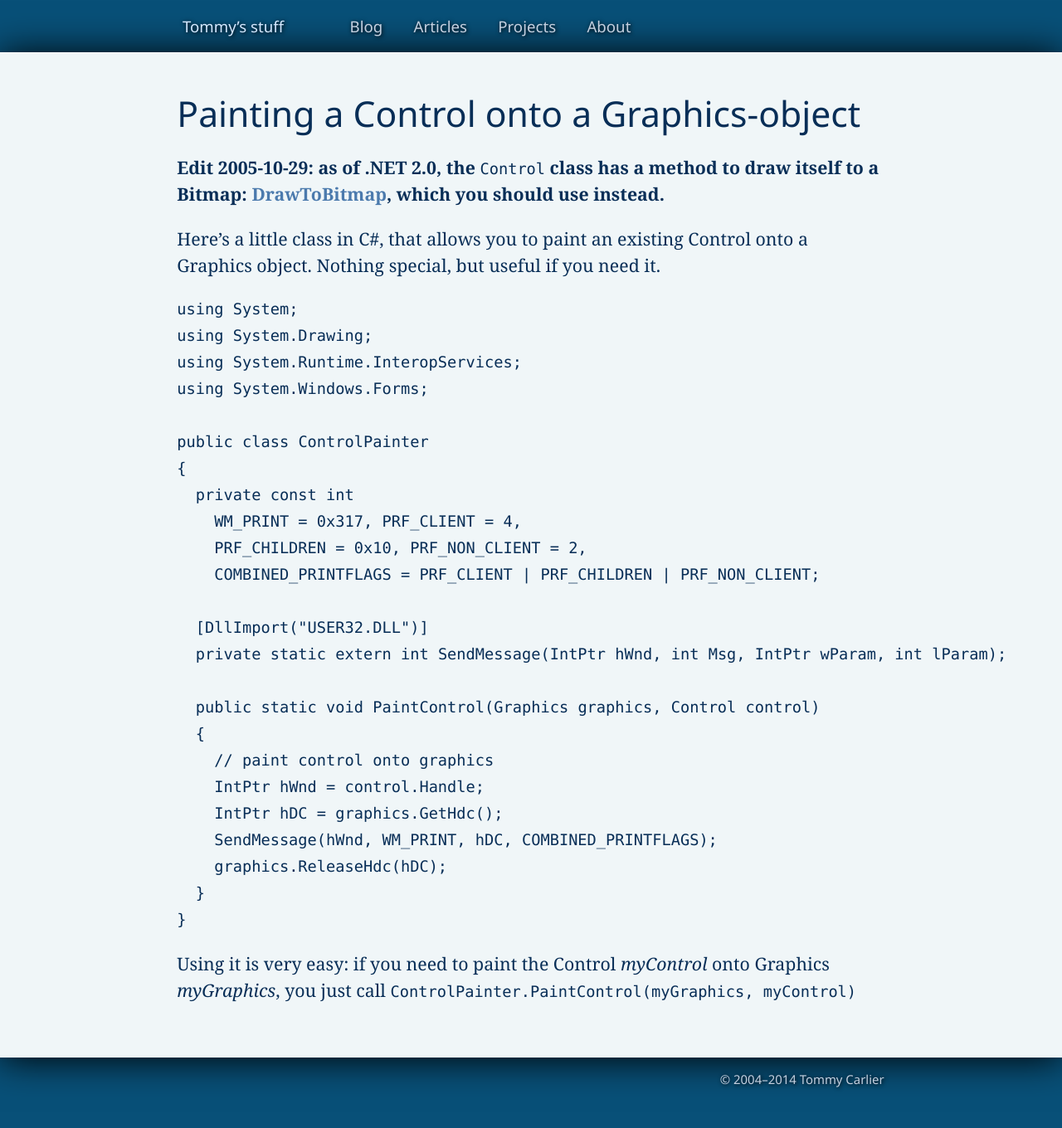
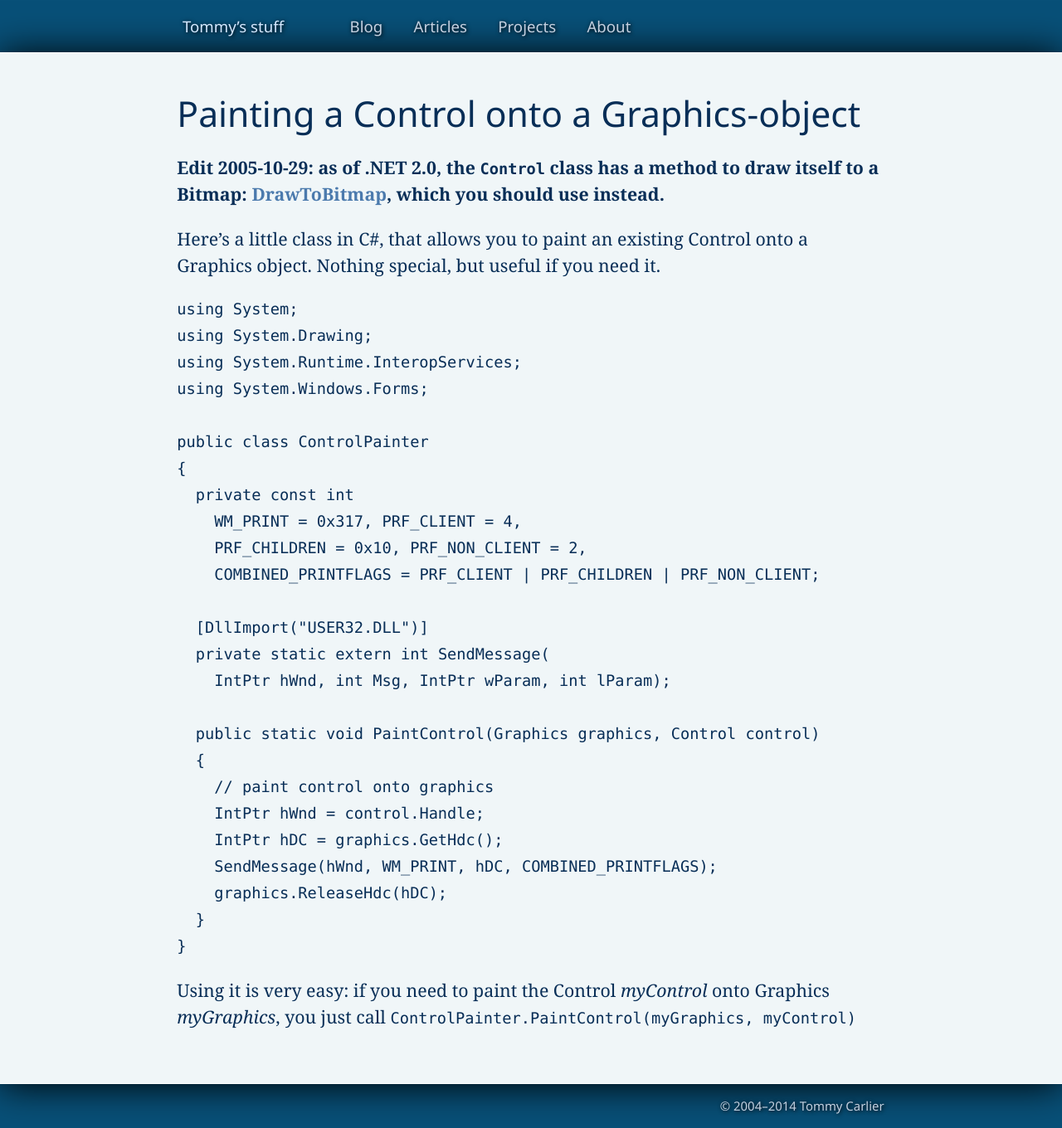
Before and after one commit to tommy-carlier/www.tcx.be, a Jekyll site: the page built from _posts/2004-12-25-painting-control-onto-graphics-object.md, in a window 1280 px wide. Shown: the whole page at 83% size. Built offline with Jekyll 4.4.1, drawn with Linux system fonts in a browser that asks for light colours; before the commit the page ends 1328 px from its top, so only the background shows below that.

Commit message:
Tweaked styling of code inside a bold span

```diff
--- a/_posts/2004-12-25-painting-control-onto-graphics-object.md
+++ b/_posts/2004-12-25-painting-control-onto-graphics-object.md
@@ -21,7 +21,8 @@
     COMBINED_PRINTFLAGS = PRF_CLIENT | PRF_CHILDREN | PRF_NON_CLIENT;
 
   [DllImport("USER32.DLL")]
-  private static extern int SendMessage(IntPtr hWnd, int Msg, IntPtr wParam, int lParam);
+  private static extern int SendMessage(
+    IntPtr hWnd, int Msg, IntPtr wParam, int lParam);
 
   public static void PaintControl(Graphics graphics, Control control)
   {
--- a/assets/site.sass
+++ b/assets/site.sass
@@ -83,6 +83,9 @@
 code
   font: $code-font
 
+strong code, b code
+  font-weight: bold
+
 h1, h2
   font: $heading-font
   margin-bottom: 0
```
